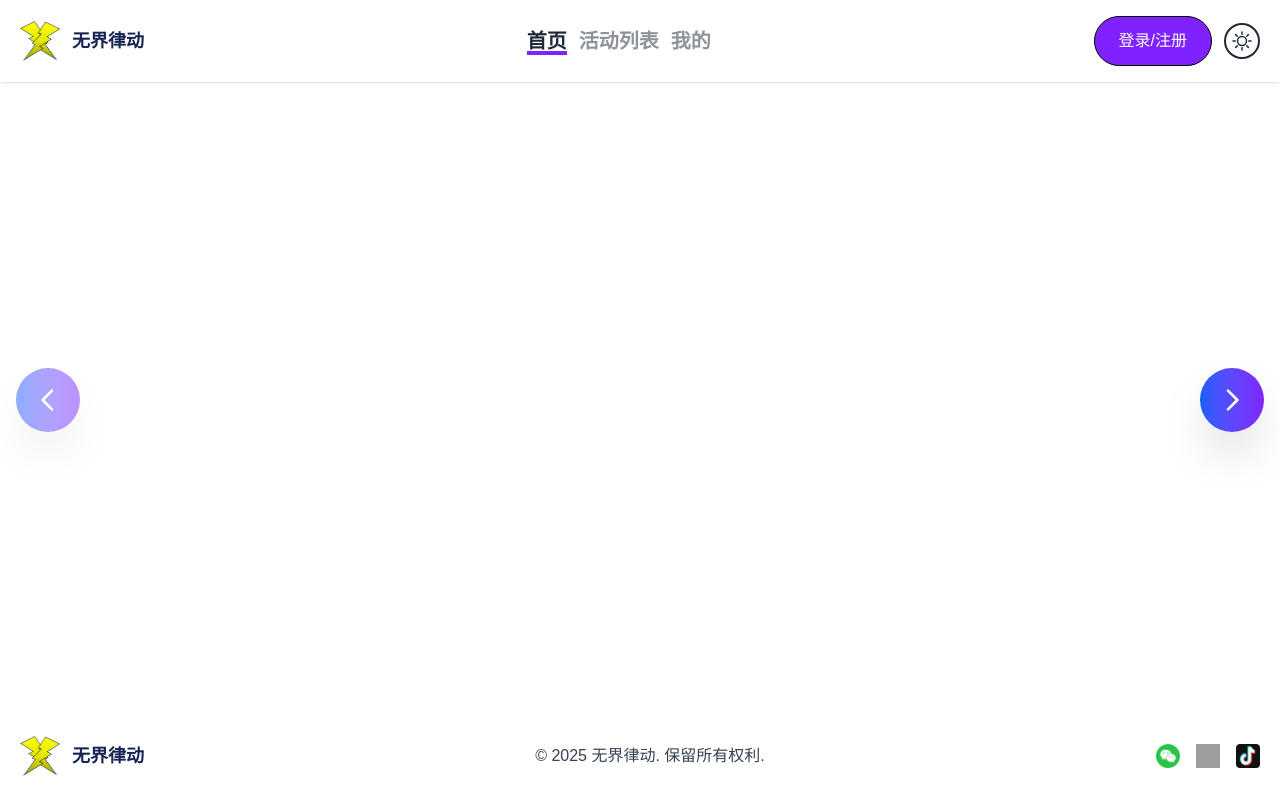
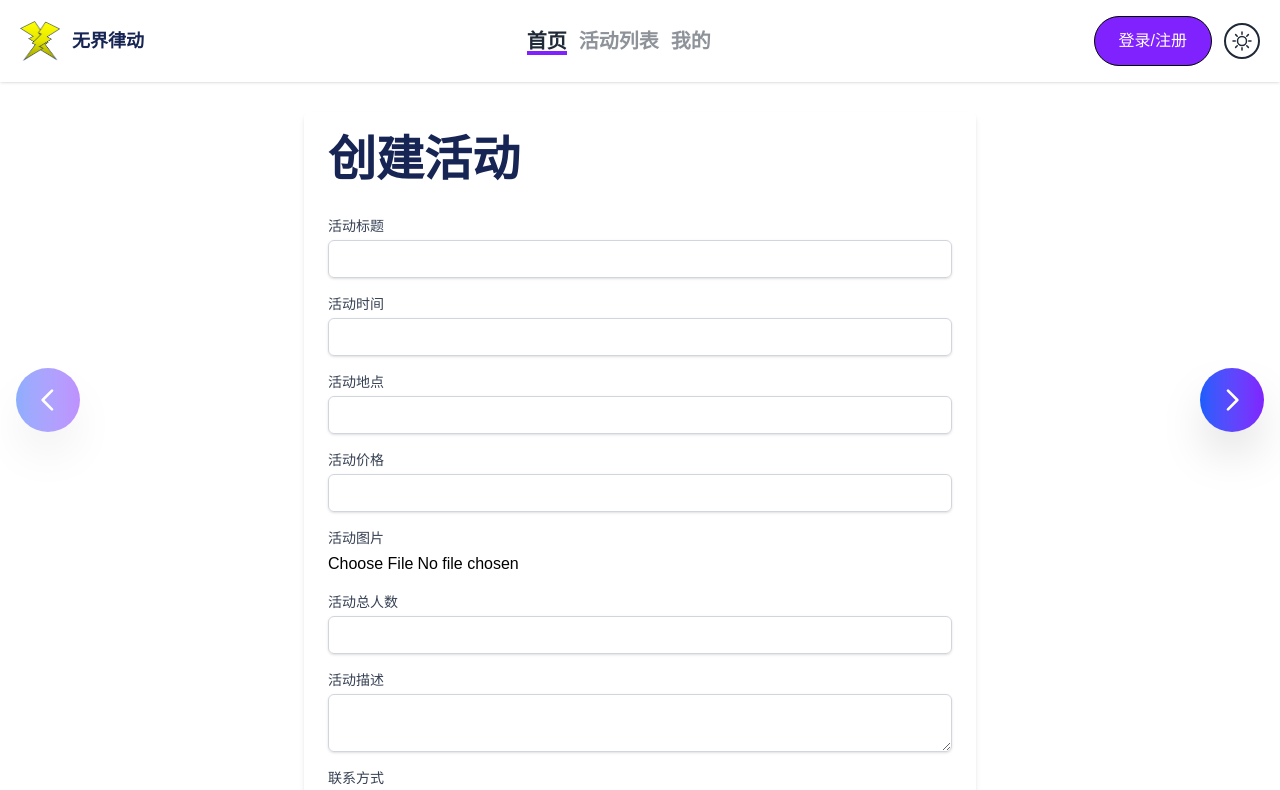
Before and after one commit to ZanytriumPH/front-end, a React (Vite) app in the folder vite-project/: page /CreateActivity in a window 1280 px wide. Shown: the top 790 px of the page. Built offline with nearby package versions, Linux system fonts and the light colour scheme; grey boxes are pictures that could not be loaded.

Commit message:
初步实现了发布活动的功能

```diff
--- a/vite-project/src/App.jsx
+++ b/vite-project/src/App.jsx
@@ -8,7 +8,8 @@ import { ActivityList } from "./components/pages/ActivityList.jsx";
 import { Mine } from "./components/pages/Mine.jsx";
 import { RouteSwitchButtons } from './components/elements/RouteSwitchButtons.jsx';
 import { ActivityDetail } from './components/pages/ActivityDetail.jsx';
-import {MyRegisteredDetail} from "./components/pages/MyRegisteredDetail.jsx";
+import { MyRegisteredDetail } from "./components/pages/MyRegisteredDetail.jsx";
+import { CreateActivity } from "./components/pages/CreateActivity.jsx";
 
 function App() {
     return (
@@ -95,6 +96,10 @@ const AnimatedRoutes = () => {
                 path="/MyRegisteredDetail/:id"
                 element={<MyRegisteredDetail />}
             />
+            <Route
+                path="/CreateActivity"
+                element={<CreateActivity />}
+            />
         </Routes>
     );
 };
--- a/vite-project/src/components/cards/LoginRegisterCard.jsx
+++ b/vite-project/src/components/cards/LoginRegisterCard.jsx
@@ -94,11 +94,9 @@ export const LoginRegisterCard = ({ isOpen, onClose }) => {
                 let userData;
 
                 if (isLogin) {
-                    console.log('即将发送登录请求，用户名:', username, '密码:', password); // 检查登录请求参数
                     response = await axios.post('/api/login', { username, password });
                     userData = response.data.data;
                 } else {
-                    console.log('即将发送注册请求，用户名:', username, '密码:', password); // 检查注册请求参数
                     response = await axios.post('/api/register', { username, password });
                     userData = response.data.data;
                 }
@@ -120,7 +118,6 @@ export const LoginRegisterCard = ({ isOpen, onClose }) => {
 
                     setTimeout(() => {
                         onClose();
-
                         // 刷新页面
                         window.location.reload();
                     }, 1500);
@@ -133,7 +130,6 @@ export const LoginRegisterCard = ({ isOpen, onClose }) => {
                     });
                 }
             } catch (error) {
-                console.error('请求失败：', error.response ? error.response.data.message : '网络错误');
                 setNotification({
                     message: error.response ? error.response.data.message : '网络错误',
                     visible: true,
--- a/vite-project/src/components/elements/MyPublished.jsx
+++ b/vite-project/src/components/elements/MyPublished.jsx
@@ -1,5 +1,7 @@
 // src/components/elements/MyPublished.jsx
 import { MyPublishedCard } from '../cards/MyPublishedCard.jsx';
+import {BtnLink} from "../shared/BtnLink.jsx";
+import {useNavigate} from "react-router-dom";
 
 // 假设这里是已发布的活动数据，这里简单使用所有活动数据模拟
 const publishedActivities = [{
@@ -14,10 +16,16 @@ const publishedActivities = [{
 }]
 
 export const MyPublished = () => {
+    const navigate = useNavigate(); // 使用 useNavigate
+
+    const handleCreateActivity = () => {
+        navigate('/CreateActivity'); // 路由切换至 CreateActivity 页
+    };
+
     return (
         <div>
             <h2 className="text-heading-1 text-3xl font-bold mb-8">我的发布</h2>
-            <div className="grid grid-cols-2 gap-6 md:grid-cols-3">
+            <div className="grid grid-cols-2 gap-6 md:grid-cols-2 lg:grid-cols-3 mb-8">
                 {publishedActivities.map((activity, index) => (
                     <MyPublishedCard
                         key={index}
@@ -32,6 +40,9 @@ export const MyPublished = () => {
                     />
                 ))}
             </div>
+            <div className="flex justify-center mt-8">
+                <BtnLink text="发布新活动" onClick={handleCreateActivity} />
+            </div>
         </div>
     );
 };
--- /dev/null
+++ b/vite-project/src/components/pages/CreateActivity.jsx
@@ -0,0 +1,160 @@
+import React, { useState } from 'react';
+import { useNavigate } from 'react-router-dom';
+import { Notification } from '../shared/Notification.jsx';
+
+export const CreateActivity = () => {
+    const [title, setTitle] = useState('');
+    const [time, setTime] = useState('');
+    const [location, setLocation] = useState('');
+    const [price, setPrice] = useState('');
+    const [image, setImage] = useState(null);
+    const [total, setTotal] = useState('');
+    const [description, setDescription] = useState('');
+    const [contact, setContact] = useState('');
+    const [notification, setNotification] = useState({ message: '', visible: false, type: 'success' });
+    const navigate = useNavigate();
+    const username = localStorage.getItem('username');
+
+    const handleImageChange = (e) => {
+        const file = e.target.files[0];
+        if (file) {
+            setImage(file);
+        }
+    };
+
+    const handleSubmit = async (e) => {
+        e.preventDefault();
+
+        // 简单验证
+        if (!title || !time || !location || !price || !image || !total || !description || !contact) {
+            setNotification({ message: '所有字段均为必填项', visible: true, type: 'error' });
+            return;
+        }
+
+        const formData = new FormData();
+        formData.append('title', title);
+        formData.append('time', time);
+        formData.append('location', location);
+        formData.append('price', price);
+        formData.append('image', image);
+        formData.append('total', total);
+        formData.append('description', description);
+        formData.append('contact', contact);
+        formData.append('organizer', username);
+
+        try {
+            const response = await fetch('http://localhost:7001/api/activities', {
+                method: 'POST',
+                body: formData
+            });
+            const result = await response.json();
+
+            if (result.success) {
+                setNotification({ message: '活动创建成功', visible: true, type: 'success' });
+                setTimeout(() => {
+                    navigate('/Mine');
+                }, 2000);
+            } else {
+                setNotification({ message: result.message || '活动创建失败，请稍后重试', visible: true, type: 'error' });
+            }
+        } catch (error) {
+            console.error('活动创建失败:', error);
+            setNotification({ message: '活动创建失败，请稍后重试', visible: true, type: 'error' });
+        }
+    };
+
+    return (
+        <div className="py-20">
+            <div className="max-w-2xl mx-auto p-6 bg-white rounded-md shadow-md">
+                <h2 className="text-heading-1 text-3xl sm:text-4xl md:text-5xl font-bold mb-8">创建活动</h2>
+                <Notification message={notification.message} visible={notification.visible} type={notification.type} />
+                <form onSubmit={handleSubmit}>
+                    <div className="mb-4">
+                        <label htmlFor="title" className="block text-sm font-medium text-gray-700">活动标题</label>
+                        <input
+                            type="text"
+                            id="title"
+                            className="mt-1 block w-full px-3 py-2 border border-gray-300 rounded-md shadow-sm focus:outline-none focus:ring-violet-500 focus:border-violet-500 sm:text-sm"
+                            value={title}
+                            onChange={(e) => setTitle(e.target.value)}
+                        />
+                    </div>
+                    <div className="mb-4">
+                        <label htmlFor="time" className="block text-sm font-medium text-gray-700">活动时间</label>
+                        <input
+                            type="text"
+                            id="time"
+                            className="mt-1 block w-full px-3 py-2 border border-gray-300 rounded-md shadow-sm focus:outline-none focus:ring-violet-500 focus:border-violet-500 sm:text-sm"
+                            value={time}
+                            onChange={(e) => setTime(e.target.value)}
+                        />
+                    </div>
+                    <div className="mb-4">
+                        <label htmlFor="location" className="block text-sm font-medium text-gray-700">活动地点</label>
+                        <input
+                            type="text"
+                            id="location"
+                            className="mt-1 block w-full px-3 py-2 border border-gray-300 rounded-md shadow-sm focus:outline-none focus:ring-violet-500 focus:border-violet-500 sm:text-sm"
+                            value={location}
+                            onChange={(e) => setLocation(e.target.value)}
+                        />
+                    </div>
+                    <div className="mb-4">
+                        <label htmlFor="price" className="block text-sm font-medium text-gray-700">活动价格</label>
+                        <input
+                            type="text"
+                            id="price"
+                            className="mt-1 block w-full px-3 py-2 border border-gray-300 rounded-md shadow-sm focus:outline-none focus:ring-violet-500 focus:border-violet-500 sm:text-sm"
+                            value={price}
+                            onChange={(e) => setPrice(e.target.value)}
+                        />
+                    </div>
+                    <div className="mb-4">
+                        <label htmlFor="image" className="block text-sm font-medium text-gray-700">活动图片</label>
+                        <input
+                            type="file"
+                            id="image"
+                            className="mt-1 block w-full"
+                            onChange={handleImageChange}
+                        />
+                    </div>
+                    <div className="mb-4">
+                        <label htmlFor="total" className="block text-sm font-medium text-gray-700">活动总人数</label>
+                        <input
+                            type="number"
+                            id="total"
+                            className="mt-1 block w-full px-3 py-2 border border-gray-300 rounded-md shadow-sm focus:outline-none focus:ring-violet-500 focus:border-violet-500 sm:text-sm"
+                            value={total}
+                            onChange={(e) => setTotal(e.target.value)}
+                        />
+                    </div>
+                    <div className="mb-4">
+                        <label htmlFor="description" className="block text-sm font-medium text-gray-700">活动描述</label>
+                        <textarea
+                            id="description"
+                            className="mt-1 block w-full px-3 py-2 border border-gray-300 rounded-md shadow-sm focus:outline-none focus:ring-violet-500 focus:border-violet-500 sm:text-sm"
+                            value={description}
+                            onChange={(e) => setDescription(e.target.value)}
+                        />
+                    </div>
+                    <div className="mb-4">
+                        <label htmlFor="contact" className="block text-sm font-medium text-gray-700">联系方式</label>
+                        <input
+                            type="text"
+                            id="contact"
+                            className="mt-1 block w-full px-3 py-2 border border-gray-300 rounded-md shadow-sm focus:outline-none focus:ring-violet-500 focus:border-violet-500 sm:text-sm"
+                            value={contact}
+                            onChange={(e) => setContact(e.target.value)}
+                        />
+                    </div>
+                    <button
+                        type="submit"
+                        className="w-full px-6 py-3 rounded-full bg-violet-600 text-white hover:scale-102 cursor-pointer"
+                    >
+                        创建活动
+                    </button>
+                </form>
+            </div>
+        </div>
+    );
+};
```
Also changed, not shown: vite-project/public/uplodes/activities/badminton.png (deleted), vite-project/public/uplodes/activities/newbadminton.png (deleted).
